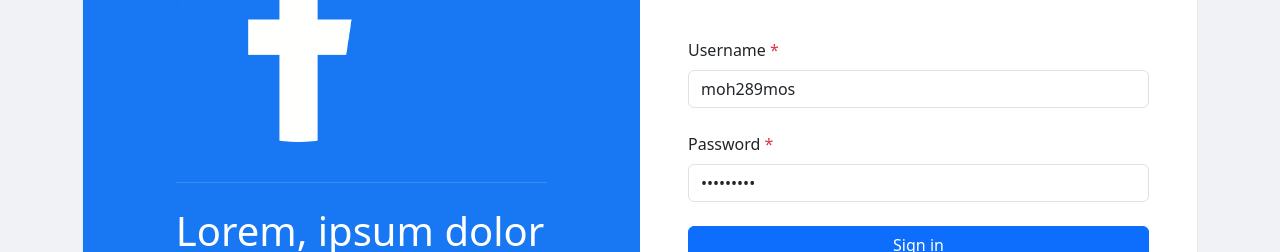
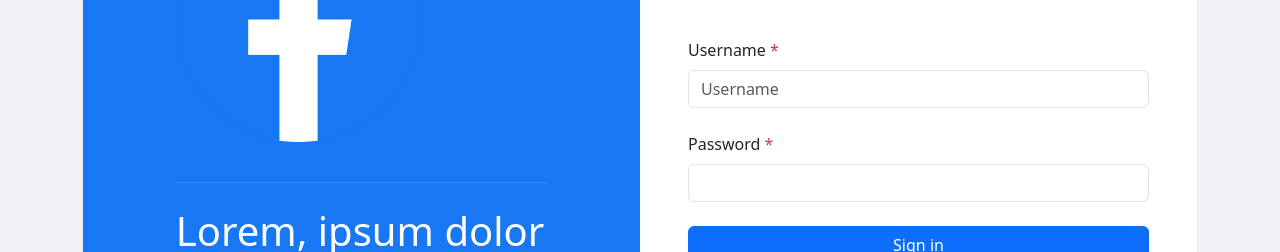
Before and after one commit to moh123mos/social-media, a Vue app: page /login in a window 1280 px wide. Shown: the part 268-520 px from the top of the page. Built offline with nearby package versions, Linux system fonts and the light colour scheme.

Commit message:
cancel DE (developer expierence)

```diff
--- a/src/views/loginPage.vue
+++ b/src/views/loginPage.vue
@@ -152,8 +152,8 @@ let invalidUsername = ref(null);
 let invalidPassword = ref(null);
 let invalidEmail = ref(null);
 const body = ref({
-  username: "moh289mos",
-  password: "moh289mos",
+  username: "",
+  password: "",
 });
 
 const store = userDataPublic();
```
